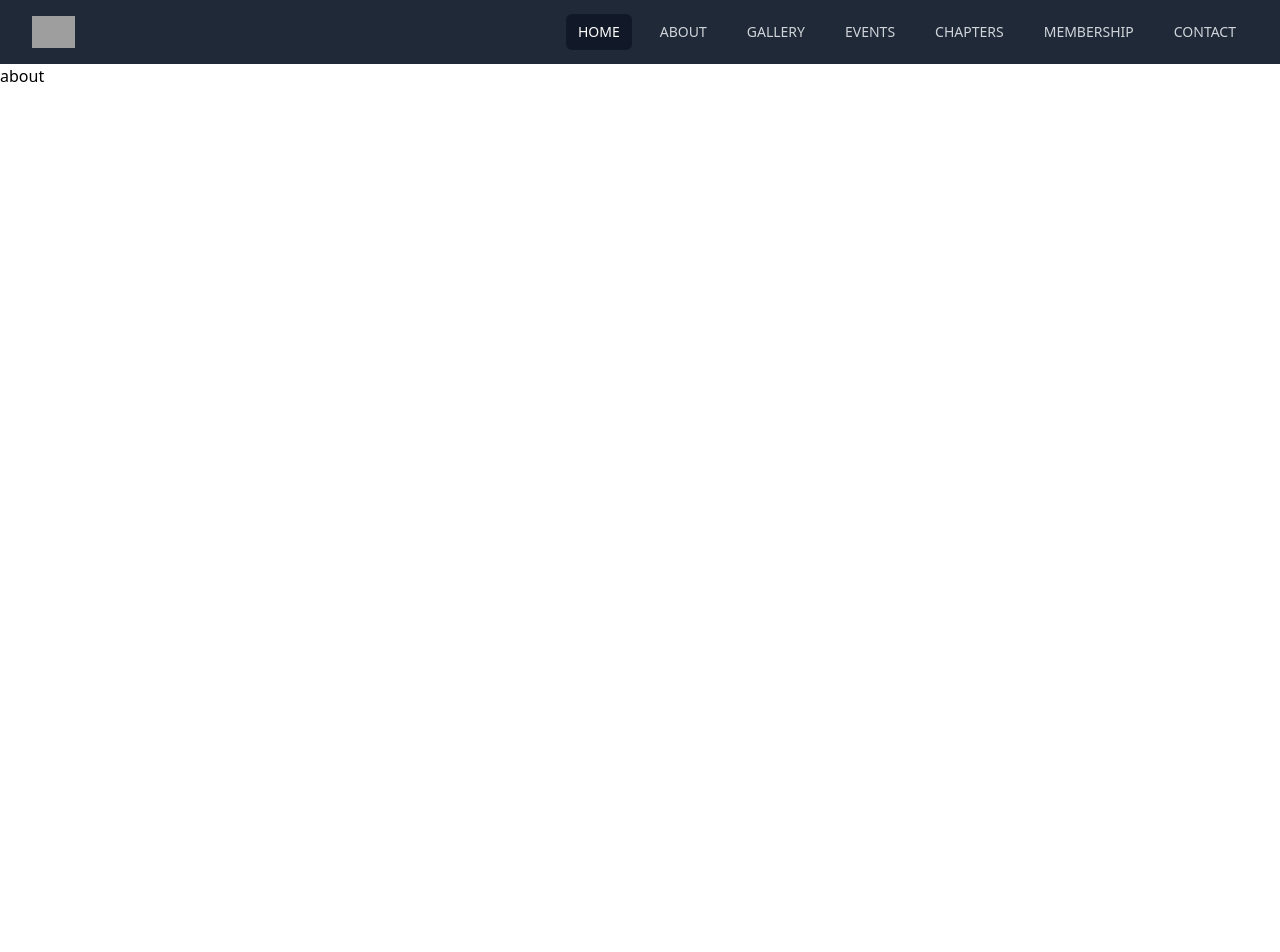
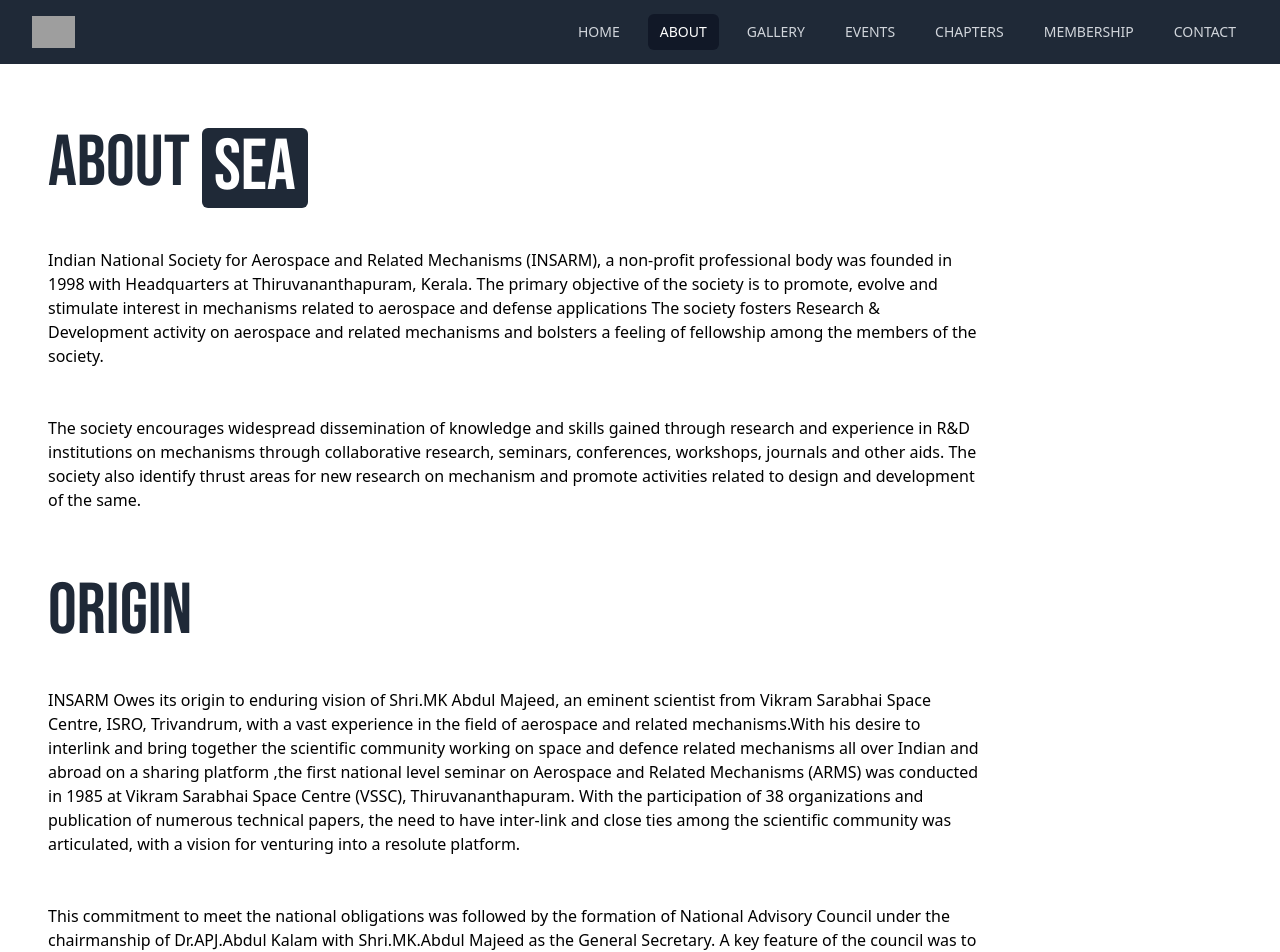
Before and after one commit to Jithin-caz/SEA, a Next.js app: page /pages/about in a window 1280 px wide. Shown: the top 952 px of the page. Before the commit the page ends 800 px from the top, so only its background shows below. Built offline with nearby package versions, Linux system fonts and the light colour scheme; grey boxes are pictures that could not be loaded; a web font is replaced by a local one.

Commit message:
pages added

```diff
--- /dev/null
+++ b/src/app/components/card.tsx
@@ -0,0 +1,14 @@
+export default function Card({image,title,content,classname}:{
+    image:string,title:string,content:string,classname?:string
+})
+{
+    return( <div className={`group max-w-sm rounded overflow-hidden shadow-lg bg-white ${classname}`}>
+        <img className="w-full duration-300 ease-in-out brightness-75 rounded-b-md shadow-lg group-hover:scale-105 group-hover:brightness-100" src={image} alt="Sample Image"/>
+        <div className="px-6 py-4">
+          <div className="font-bold text-xl mb-2">{title}</div>
+          <p className="text-gray-700 text-base">
+           {content}
+          </p>
+        </div>
+      </div>)
+}
--- a/src/app/components/carousel.tsx
+++ b/src/app/components/carousel.tsx
@@ -4,6 +4,7 @@
 import 'react-responsive-carousel/lib/styles/carousel.min.css';
 
 const CarouselComponent = () => {
+
     return (
         <div className="h-[100dvh] w-[100dvw] overflow-hidden">
             <Carousel
@@ -11,7 +12,7 @@
                 infiniteLoop={true}
                 useKeyboardArrows={true}
                 autoPlay={true}
-                interval={3000}
+                interval={4000}
                 stopOnHover={false}
                 dynamicHeight={false}
                 showStatus={false}
--- /dev/null
+++ b/src/app/components/heading.tsx
@@ -0,0 +1,14 @@
+interface HeadingProps {
+    text1: string;
+    text2?: string;
+  }
+export default function Heading({text1,text2}: HeadingProps)
+{
+    return (
+        <div className="text-gray-800  flex flex-col md:flex-row  w-fit bebas-neue-regular text-7xl">
+        <div> {text1}</div>
+        {text2&&<div className=" md:ml-3 bg-gray-800 text-white px-3  w-fit rounded-md h-fit py-1"> {text2}</div> }
+    </div>
+    )
+
+}
--- a/src/app/components/navbar.tsx
+++ b/src/app/components/navbar.tsx
@@ -1,13 +1,13 @@
 'use client'
 import React, { useState } from 'react';
 import { AiOutlineMenu, AiOutlineClose} from 'react-icons/ai';
-
+import { usePathname } from 'next/navigation';
 
 const navigation = [
     { name: 'HOME', href: '/', current: true },
     { name: 'ABOUT', href: '/pages/about', current: false },
-    { name: 'GALLERY', href: '#', current: false },
-    { name: 'EVENTS', href: '#', current: false },
+    { name: 'GALLERY', href: '/pages/gallery', current: false },
+    { name: 'EVENTS', href: '/pages/events', current: false },
     { name: 'CHAPTERS', href: '#', current: false },
     { name: 'MEMBERSHIP', href: '#', current: false },
     { name: 'CONTACT', href: '#', current: false },
@@ -18,14 +18,16 @@
 }
 
 export default function Navbar() {
+
+    const currentPath=usePathname()
+    console.log(currentPath)
+
     const [isOpen, setIsOpen] = useState(false);
-
-
     return (
         <nav className="bg-gray-800 fixed w-dvw z-20">
             <div className="mx-auto max-w-7xl px-2 sm:px-6 lg:px-8">
                 <div className="relative flex h-16 items-center justify-between">
-                    <div className="absolute inset-y-0 left-0 flex items-center sm:hidden">
+                    <div className="absolute inset-y-0 left-0 flex items-center md:hidden">
                         {/* Mobile menu button */}
                         <button
                             onClick={() => setIsOpen((prev) => !prev)}
@@ -38,7 +40,7 @@
                             )}
                         </button>
                     </div>
-                    <div className="flex flex-1 items-center justify-center sm:items-stretch sm:justify-between">
+                    <div className="flex flex-1 items-center justify-center md:items-stretch md:justify-between">
                         <div className="flex flex-shrink-0 items-center">
                             <img
                                 alt="Your Company"
@@ -46,7 +48,7 @@
                                 className="h-8 w-auto"
                             />
                         </div>
-                        <div className="hidden sm:ml-6 sm:block">
+                        <div className="hidden sm:ml-6 md:block">
                             <div className="flex space-x-4">
                                 {navigation.map((item) => (
                                     <a
@@ -54,7 +56,7 @@
                                         href={item.href}
                                         aria-current={item.current ? 'page' : undefined}
                                         className={classNames(
-                                            item.current ? 'bg-gray-900 text-white' : 'text-gray-300 hover:bg-gray-700 hover:text-white',
+                                            item.href==currentPath ? 'bg-gray-900 text-white' : 'text-gray-300 hover:bg-gray-700 hover:text-white',
                                             'rounded-md px-3 py-2 text-sm font-medium',
                                         )}
                                     >
@@ -70,7 +72,7 @@
 
             {/* Mobile menu */}
             {isOpen && (
-                <div className="sm:hidden">
+                <div className="md:hidden">
                     <div className="space-y-1 px-2 pb-3 pt-2">
                         {navigation.map((item) => (
                             <a
@@ -78,7 +80,7 @@
                                 href={item.href}
                                 aria-current={item.current ? 'page' : undefined}
                                 className={classNames(
-                                    item.current ? 'bg-gray-900 text-white' : 'text-gray-300 hover:bg-gray-700 hover:text-white',
+                                    item.href==currentPath ? 'bg-gray-900 text-white' : 'text-gray-300 hover:bg-gray-700 hover:text-white',
                                     'block rounded-md px-3 py-2 text-base font-medium',
                                 )}
                             >
--- a/src/app/page.tsx
+++ b/src/app/page.tsx
@@ -3,7 +3,6 @@
 export default function Home() {
   return (
     <>
-
      <Hero/>
     </>
 
--- a/src/app/pages/about/page.tsx
+++ b/src/app/pages/about/page.tsx
@@ -1,11 +1,38 @@
+import Heading from "@/app/components/heading";
 
 
 
 export default function About()
 {
     return(
-        <section className=" pt-16">
-        <div >about</div>
+        <section className=" pt-32 p-2 grid grid-cols-5">
+        <div className=" px-2 sm:px-10 flex flex-col col-span-5 md:col-span-4">
+        <Heading text1={"About"} text2={"SEA"}/>
+        <p className=" mt-10">
+       Indian National Society for Aerospace and Related Mechanisms (INSARM), a non-profit
+        professional body was founded in 1998 with Headquarters at Thiruvananthapuram, Kerala.
+        The primary objective of the society is to promote, evolve and stimulate interest in mechanisms
+        related to aerospace and defense applications The society fosters Research & Development activity on
+         aerospace and related mechanisms and bolsters a feeling of fellowship among the members of the society.
+       </p>
+       <br /><br />
+       <p>The society encourages widespread dissemination of knowledge and skills gained through research and experience in R&D
+         institutions on mechanisms through collaborative research, seminars, conferences, workshops, journals and other aids. The
+          society also identify thrust areas for new research on mechanism and promote activities related to design and development of the same.</p>
+       <h1 className="text-gray-800 bebas-neue-regular text-7xl mt-16">Origin</h1>
+       <p className=" mt-10">INSARM Owes its origin to enduring vision of Shri.MK Abdul Majeed, an eminent scientist from Vikram Sarabhai Space Centre,
+         ISRO, Trivandrum, with a vast experience in the field of aerospace and related mechanisms.With his desire to interlink and bring
+         together the scientific community working on space and defence related mechanisms all over Indian and abroad on a sharing platform ,the first
+         national level seminar on Aerospace and Related Mechanisms (ARMS) was conducted in 1985 at Vikram Sarabhai Space Centre (VSSC), Thiruvananthapuram.
+         With the participation of 38 organizations and publication of numerous technical papers, the need to have inter-link and close ties among the scientific
+          community was articulated, with a vision for venturing into a resolute platform.</p>
+          <br /><br />
+          <p>This commitment to meet the national obligations was followed by the formation of National Advisory Council under the chairmanship of Dr.APJ.Abdul
+            Kalam with Shri.MK.Abdul Majeed as the General Secretary. A key feature of the council was to prepare an expert panel in the field of mechanisms.It was
+             in November 1996, during the second seminar of ARMS at VSSC, Thiruvananthapuram, the idea of establishing a national society of aerospace and related mechanisms
+              as a common framework among scientific organizations, industrial enterprises and educational institutions was touted to fruitfulness.</p>
+        </div>
+
         </section>
     )
 }
--- /dev/null
+++ b/src/app/pages/events/page.tsx
@@ -0,0 +1,25 @@
+import Card from "@/app/components/card";
+import Heading from "@/app/components/heading";
+
+export default function Events()
+{
+    const events=[
+        {id:1,title:"Event 1", content:"Event 1 content", image:"/images/bg.png"},
+        {id:2,title:"Event 2", content:"Event 2 content", image:"/images/bg1.png"},
+        {id:3,title:"Event 3", content:"Event 3 content", image:"/images/bg.png"},
+        {id:4,title:"Event 4", content:"Event 4 content", image:"/images/bg.png"},
+        {id:5,title:"Event 5", content:"Event 5 content", image:"/images/bg.png"},
+        {id:6,title:"Event 6", content:"Event 6 content", image:"/images/bg.png"},
+        {id:7,title:"Event 7", content:"Event 7 content", image:"/images/bg.png"},
+    ]
+    return <section className=" pt-36 p-3 flex flex-col">
+        <div className=" px-2 sm:px-10 flex flex-col">
+        <Heading text1="Latest & Upcoming" text2="Events"/>
+       <div className=" mt-12 grid grid-cols-4 gap-5 place-items-center">
+        {events.map(event=><Card key={event.id} classname=" col-span-4 sm:col-span-2 md:col-span-1" image={event.image} title={event.title} content={event.content}/>)}
+       </div>
+        </div>
+
+
+    </section>
+}
--- /dev/null
+++ b/src/app/pages/gallery/page.tsx
@@ -0,0 +1,26 @@
+import Heading from "@/app/components/heading"
+
+
+export default function Gallery()
+{
+    const galleryImages=[
+        '/images/bg1.png',
+        '/images/bg.png',
+        '/images/bg1.png',
+        '/images/bg.png',
+        '/images/bg1.png',
+    ]
+    return <section className=" pt-32 p-3">
+        <div className=" px-2 sm:px-10">
+        <Heading text1={"Gallery"} />
+        <div className="grid grid-cols-4 mt-16 gap-4">
+            {galleryImages.map((key)=>
+            <div  key={key}  className=" col-span-4 sm:col-span-2 md:col-span-1">
+                 <img src={key} className=" shadow-md w-full rounded-md" alt="" />
+            </div>
+
+            )}
+        </div>
+        </div>
+    </section>
+}
--- a/src/app/pages/hero/page.tsx
+++ b/src/app/pages/hero/page.tsx
@@ -4,11 +4,11 @@
 {
     return(
     <section className=" relative min-h-dvh" >
-        <div className=" w-dvw h-dvh z-0 top-0 left-0 absolute ">
+        <div className=" w-dvw h-dvh z-0 top-0 left-0 absolute">
             <CarouselComponent/>
         </div>
         <div className=" z-10 absolute flex flex-col items-center justify-center top-0 left-0 w-dvw h-dvh bg-black bg-opacity-55 text-white">
-            <div className=" bg-white bg-opacity-5 rounded-lg backdrop-blur-sm p-4 md:p-8 flex flex-col items-center justify-center">
+            <div className=" bg-white bg-opacity-10  rounded-lg backdrop-blur-sm p-4 md:p-8 flex flex-col items-center justify-center">
             <h1 className="dela-gothic-one-regular text-center text-6xl sm:text-8xl md:text-9xl tracking-widest">SEA</h1>
             <h3 className=" text-3xl mt-2 text-center">Space Engineers Association</h3>
             </div>
```
